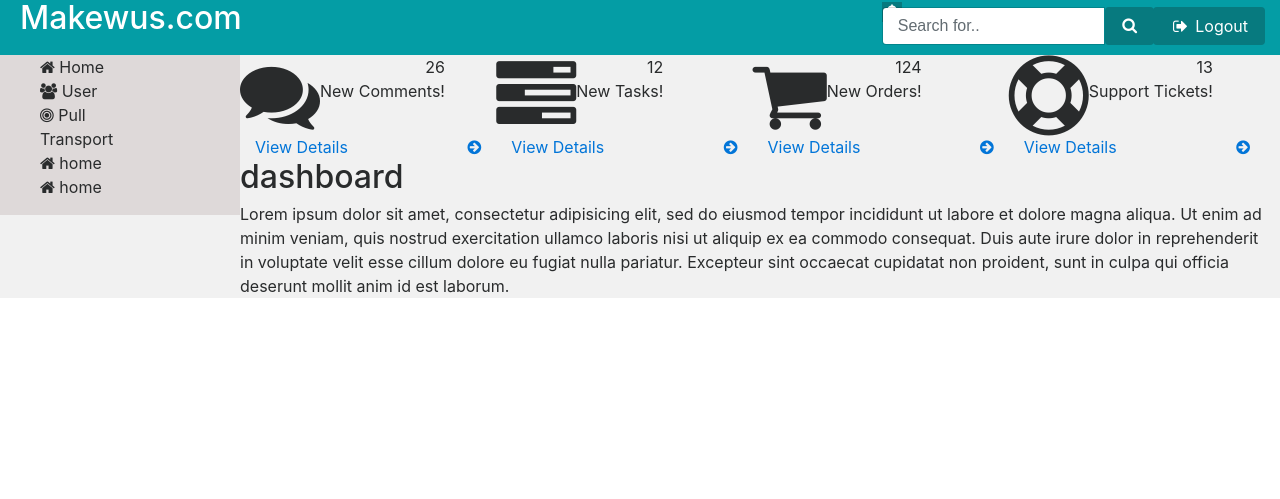
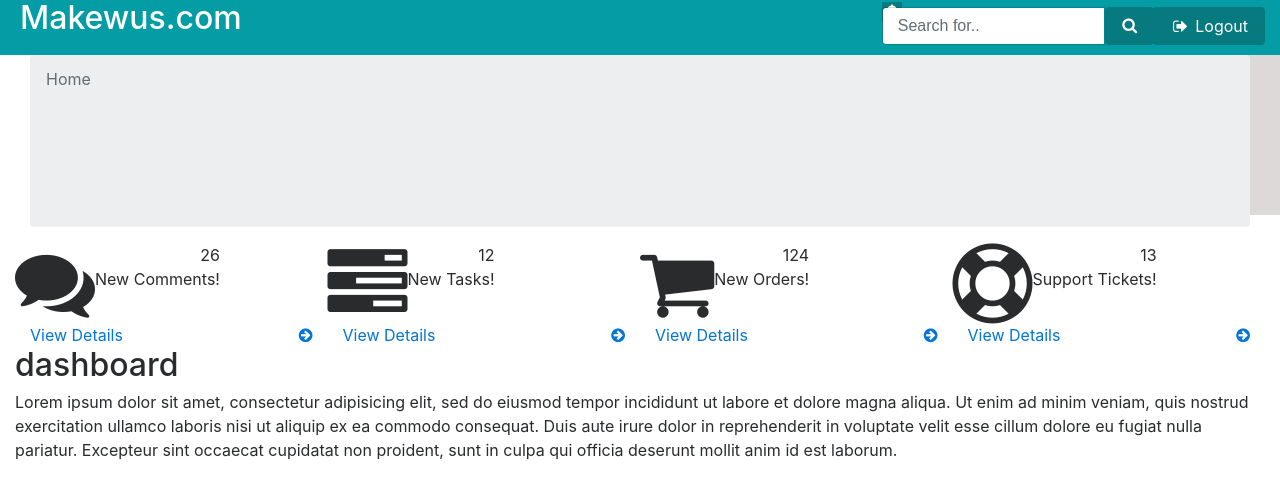
Before and after one commit to kikideveloper/ukk2, a PHP site: page / in a window 1280 px wide. Shown: the top 499 px of the page. Run offline with PHP 8.4, Linux system fonts and the light colour scheme; some libraries are stand-ins or nearby versions.

Commit message:
makewus.com v000.002

```diff
--- a/assets/css/custom.css
+++ b/assets/css/custom.css
@@ -3,7 +3,7 @@
 }
 body{
 	padding: 0;
-	text-decoration: calibri;
+	text-decoration: Helvetica Neue;
 }
 h1{
 	text-decoration: century ghotic;
@@ -36,9 +36,9 @@ header{
 	float: right;
 }
 .main-sidebar{
-	float: left;
+	float: right;
 	width: 240px;
-	height: 100%;
+	height: -webkit-fill-available;
 	background-color: #ded9d9;
 }/*
 .navbarku{
--- a/index.php
+++ b/index.php
@@ -17,7 +17,7 @@ include "lib/query.php";
 	 				<?php include "main/sidebar.php"; ?>
 	 			</section>
 	 		</aside>
-	 		<div class="content-wrapper">
+	 		<div class="container-fluid">
 	 			<?php
 	 			$pages = isset($_GET['page'])?$_GET['page']:"dashboard";
 	 			include "pages/".$pages.".php";
--- a/main/head.php
+++ b/main/head.php
@@ -1,9 +1,12 @@
+<meta charset="utf-8">
+<meta name="viewport" content="width=device-width, initial-scale=1, shrink-to-fit=no">
+
 <link rel="stylesheet" type="text/css" href="assets/css/custom.css">
 <link rel="stylesheet" type="text/css" href="assets/css/bootstrap.min.css">
 <link rel="stylesheet" type="text/css" href="assets/css/bootstrap-grid.min.css">
 <link rel="stylesheet" type="text/css" href="assets/css/bootstrap-reboot.min.css">
-<link rel="stylesheet" type="text/css" href="assets/vendor/datatables/css/dataTables.boodtrap.css">
-<!-- <link rel="stylesheet" type="text/css" href="assets/vendor/datatables/css/dataTables.boodtrap4.css"> -->
+<link rel="stylesheet" type="text/css" href="assets/vendor/datatables/css/dataTables.bootstrap.css">
+<link rel="stylesheet" type="text/css" href="assets/vendor/datatables/css/dataTables.bootstrap4.css">
 <link rel="stylesheet" type="text/css" href="assets/vendor/datatables/css/dataTables.foundation.css">
 <link rel="stylesheet" type="text/css" href="assets/vendor/datatables/css/dataTables.jqueryui.css">
 <link rel="stylesheet" type="text/css" href="assets/vendor/datatables/css/dataTables.material.css">
@@ -11,7 +14,7 @@
 <link rel="stylesheet" type="text/css" href="assets/vendor/datatables/css/dataTables.uikit.css">
 <link rel="stylesheet" type="text/css" href="assets/vendor/datatables/css/jquery.dataTables_themeroller.css">
 <link rel="stylesheet" type="text/css" href="assets/vendor/datatables-plugins/dataTables.bootstrap.css">
-<link rel="stylesheet" type="text/css" href="assets/vendor/datatables-plugins/dataTables.responsive.css">
+<link rel="stylesheet" type="text/css" href="assets/vendor/datatables-responsive/dataTables.responsive.css">
 <link rel="stylesheet" type="text/css" href="assets/vendor/font-awesome/css/font-awesome.css">
 
 <script type="text/javascript" src="assets/vendor/datatables/js/jquery.js"></script>
--- a/main/header.php
+++ b/main/header.php
@@ -1,4 +1,4 @@
-<nav class="navbar navbar-inverse navbar-fixed-top">
+<nav class="navbar navbar-inverse">
 	<div class="container-fluid">
 		<div class="navbar-header">
 			<a href="#" class="navbar-brand">Project name</a>
--- a/pages/dashboard.php
+++ b/pages/dashboard.php
@@ -1,6 +1,10 @@
-
 <div class="col-md-12">
-	<div>
+    <div>
+<nav aria-label="breadcrumb">
+  <ol class="breadcrumb">
+    <li class="breadcrumb-item active" aria-current="page">Home</li>
+  </ol>
+</nav>
 		<div class="row">
             <div class="col-lg-3 col-md-6">
                 <div class="panel panel-primary">
```
Also changed, not shown: pages/user/index.php (+16 -10 lines), pages/user/insert.php (+15 -6 lines).
